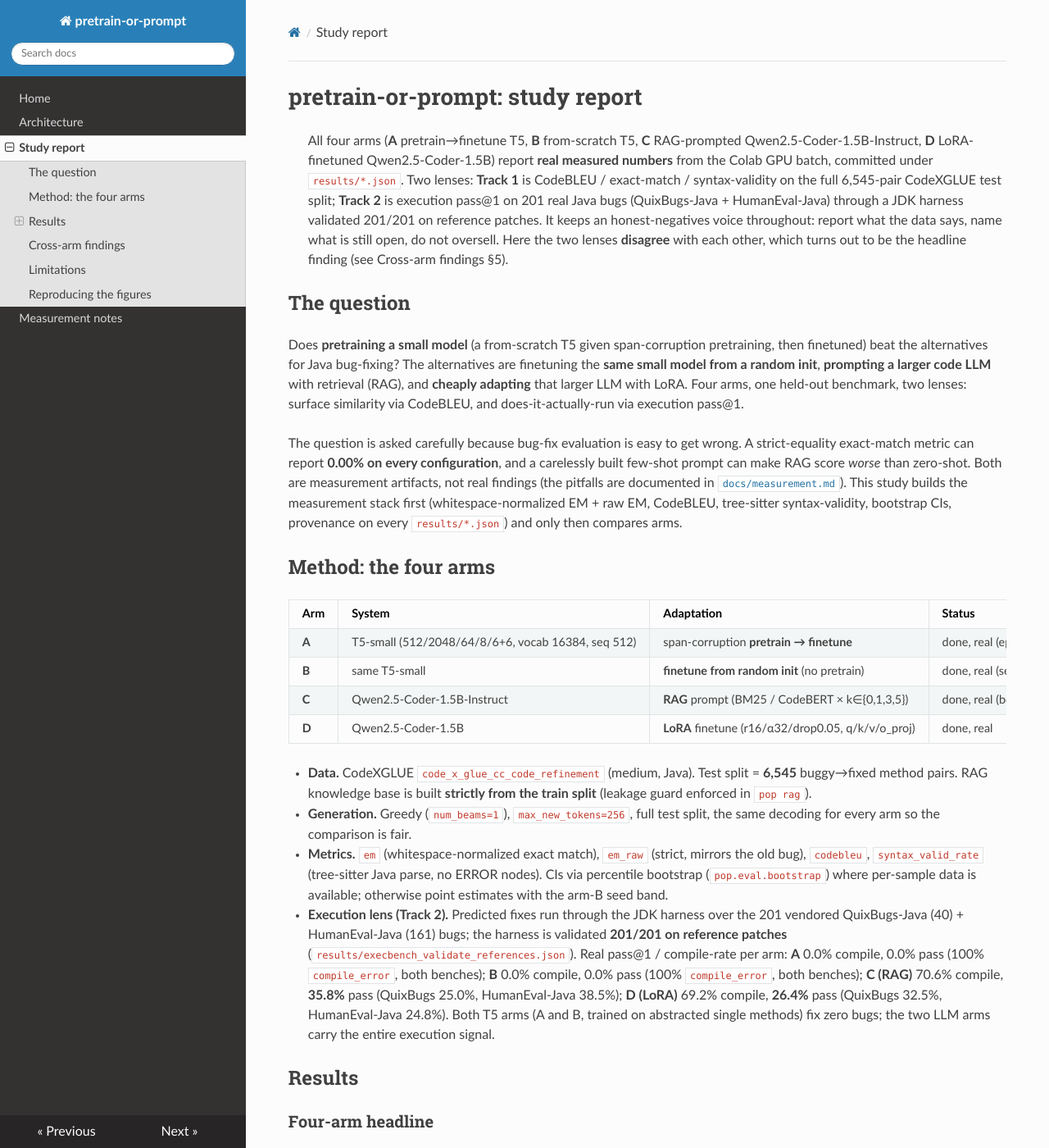
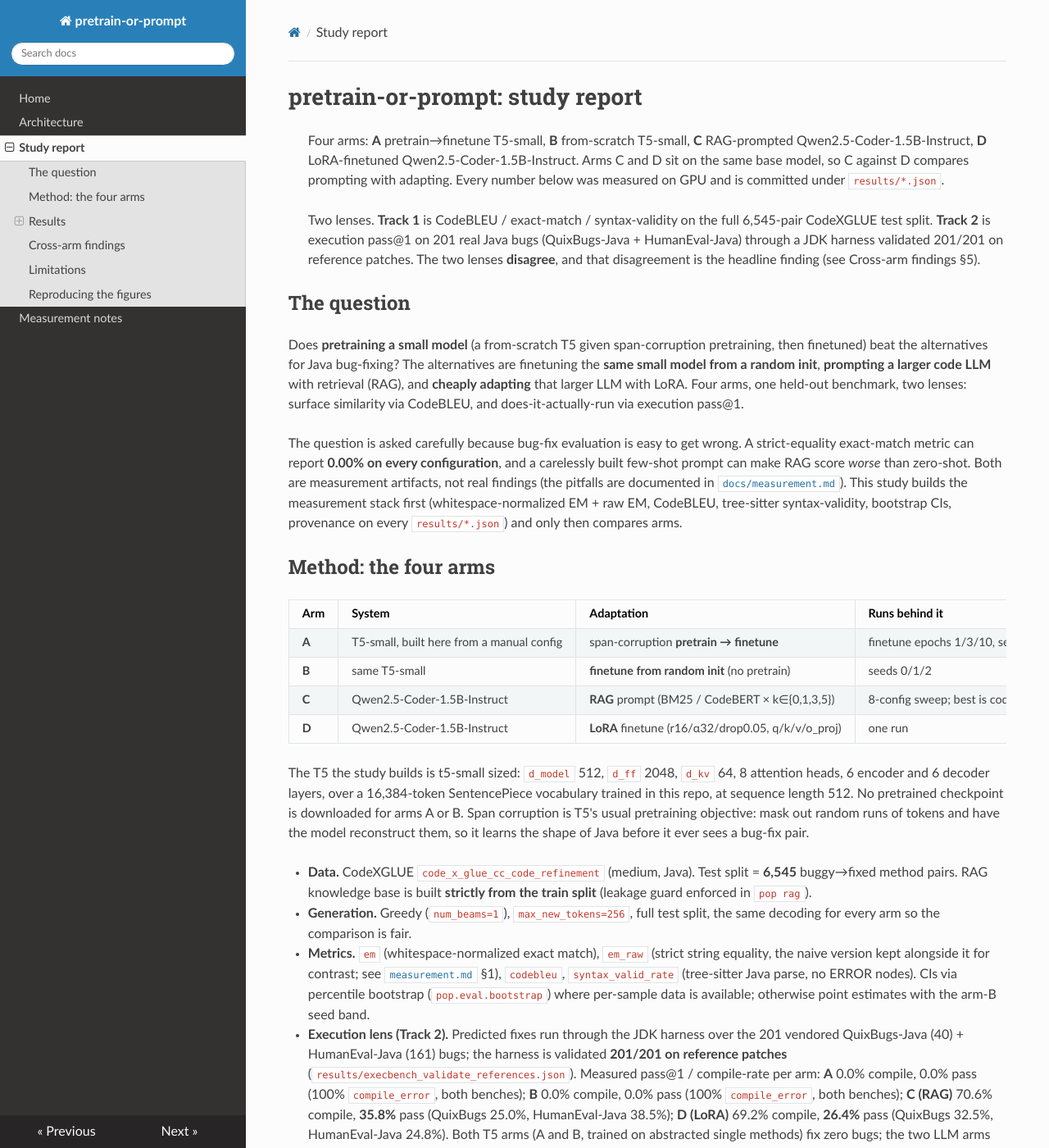
Before and after one commit to yib7/Strats-for-Bug-Fixing, an MkDocs documentation site: the page built from docs/report.md, in a window 1280 px wide and 1400 px high. Shown: the whole window at 82% size. Built offline with MkDocs 1.6.1, drawn with Linux system fonts in a browser that asks for light colours; some of the changed text lies outside the part shown.

Commit message:
docs: fix four wrong facts and explain the vocabulary once
Now that the repo is public and the site is served, a pass over everything a
reader actually sees.

Four things were wrong:

- Arm D was described as running on `Qwen2.5-Coder-1.5B` while arm C ran on
  `Qwen2.5-Coder-1.5B-Instruct`, in the report's table, the changelog and the
  credits. Every config in `configs/` names the Instruct checkpoint, including
  `lora_qwen.yaml`, so C and D share one base model. That is worth stating
  rather than hiding, since it makes C against D a prompting-vs-adapting
  comparison instead of a comparison of two different models.
- `gpu-reproduction.md` sized the T5 as T5-base in two runtime estimates and
  `smoke.yaml` repeated it. The factory builds d_model 512 / d_ff 2048 / d_kv 64
  / 8 heads / 6+6 layers, which is t5-small.
- The report claimed the committed PNGs "do not churn" on re-render, which the
  README had already been corrected to contradict: matplotlib rasterises text
  through its own freetype build, so the bytes differ across platforms. The
  report now says the same thing the README does.
- Finding 6 cited finding 2's EM range as 0-3 where finding 2 says 0-4. The
  committed counts run 0, 0, 3 for arm A and 2, 4, 3 for arm B, so 0-4 is right.

`pop smoke` was quoted at 8, 9 and 10 seconds in three different files; measured
8.5 s, so all three now say 9.

For clarity, the README gains a section defining the two scores and the four
terms that carry the whole result, because CodeBLEU, pass@1, RAG and LoRA were
load-bearing from the first bullet and explained nowhere. The site's landing page
gets the two-sentence version. The report's T5 row expanded "512/2048/64/8/6+6"
into labelled dimensions and glosses span corruption.

Voice: dropped the paragraph where the report described its own "honest-negatives
voice", which is a claim for the reader to make rather than the document; cut the
defensive "(real)" markers left over from when some arms were genuinely pending;
and rewrote the results manifest, where a Status column reading a checkmark on
every one of 36 rows carried no information.

````diff
--- a/docs/report.md
+++ b/docs/report.md
@@ -1,14 +1,14 @@
 # pretrain-or-prompt: study report
 
-> All four arms (**A** pretrain→finetune T5, **B** from-scratch T5,
-> **C** RAG-prompted Qwen2.5-Coder-1.5B-Instruct, **D** LoRA-finetuned Qwen2.5-Coder-1.5B)
-> report **real measured numbers** from the Colab GPU batch, committed under `results/*.json`.
-> Two lenses: **Track 1** is CodeBLEU / exact-match / syntax-validity on the full 6,545-pair
-> CodeXGLUE test split; **Track 2** is execution pass@1 on 201 real Java bugs (QuixBugs-Java +
-> HumanEval-Java) through a JDK harness validated 201/201 on reference patches. It keeps an
-> honest-negatives voice throughout: report what the data says, name what is still open, do not
-> oversell. Here the two lenses **disagree** with each other, which turns out to be the
-> headline finding (see Cross-arm findings §5).
+> Four arms: **A** pretrain→finetune T5-small, **B** from-scratch T5-small, **C** RAG-prompted
+> Qwen2.5-Coder-1.5B-Instruct, **D** LoRA-finetuned Qwen2.5-Coder-1.5B-Instruct. Arms C and D sit on
+> the same base model, so C against D compares prompting with adapting. Every number below was
+> measured on GPU and is committed under `results/*.json`.
+>
+> Two lenses. **Track 1** is CodeBLEU / exact-match / syntax-validity on the full 6,545-pair
+> CodeXGLUE test split. **Track 2** is execution pass@1 on 201 real Java bugs (QuixBugs-Java +
+> HumanEval-Java) through a JDK harness validated 201/201 on reference patches. The two lenses
+> **disagree**, and that disagreement is the headline finding (see Cross-arm findings §5).
 
 ## The question
 
@@ -27,25 +27,32 @@
 
 ## Method: the four arms
 
-| Arm | System | Adaptation | Status |
-|-----|--------|------------|--------|
-| **A** | T5-small (512/2048/64/8/6+6, vocab 16384, seq 512) | span-corruption **pretrain → finetune** | done, real (ep 1/3/10, seed 42) |
-| **B** | same T5-small | **finetune from random init** (no pretrain) | done, real (seeds 0/1/2) |
-| **C** | Qwen2.5-Coder-1.5B-Instruct | **RAG** prompt (BM25 / CodeBERT × k∈{0,1,3,5}) | done, real (best sweep config: codebert_k1) |
-| **D** | Qwen2.5-Coder-1.5B | **LoRA** finetune (r16/α32/drop0.05, q/k/v/o_proj) | done, real |
+| Arm | System | Adaptation | Runs behind it |
+|-----|--------|------------|----------------|
+| **A** | T5-small, built here from a manual config | span-corruption **pretrain → finetune** | finetune epochs 1/3/10, seed 42 |
+| **B** | same T5-small | **finetune from random init** (no pretrain) | seeds 0/1/2 |
+| **C** | Qwen2.5-Coder-1.5B-Instruct | **RAG** prompt (BM25 / CodeBERT × k∈{0,1,3,5}) | 8-config sweep; best is codebert_k1 |
+| **D** | Qwen2.5-Coder-1.5B-Instruct | **LoRA** finetune (r16/α32/drop0.05, q/k/v/o_proj) | one run |
+
+The T5 the study builds is t5-small sized: `d_model` 512, `d_ff` 2048, `d_kv` 64, 8 attention heads,
+6 encoder and 6 decoder layers, over a 16,384-token SentencePiece vocabulary trained in this repo,
+at sequence length 512. No pretrained checkpoint is downloaded for arms A or B. Span corruption is
+T5's usual pretraining objective: mask out random runs of tokens and have the model reconstruct
+them, so it learns the shape of Java before it ever sees a bug-fix pair.
 
 - **Data.** CodeXGLUE `code_x_glue_cc_code_refinement` (medium, Java). Test split = **6,545** buggy→fixed
   method pairs. RAG knowledge base is built **strictly from the train split** (leakage guard enforced
   in `pop rag`).
 - **Generation.** Greedy (`num_beams=1`), `max_new_tokens=256`, full test split, the same decoding for
   every arm so the comparison is fair.
-- **Metrics.** `em` (whitespace-normalized exact match), `em_raw` (strict, mirrors the old bug),
+- **Metrics.** `em` (whitespace-normalized exact match), `em_raw` (strict string equality, the naive
+  version kept alongside it for contrast; see [`measurement.md`](measurement.md) §1),
   `codebleu`, `syntax_valid_rate` (tree-sitter Java parse, no ERROR nodes). CIs via percentile
   bootstrap (`pop.eval.bootstrap`) where per-sample data is available; otherwise point estimates with
   the arm-B seed band.
 - **Execution lens (Track 2).** Predicted fixes run through the JDK harness over the 201 vendored
   QuixBugs-Java (40) + HumanEval-Java (161) bugs; the harness is validated **201/201 on reference
-  patches** (`results/execbench_validate_references.json`). Real pass@1 / compile-rate per arm:
+  patches** (`results/execbench_validate_references.json`). Measured pass@1 / compile-rate per arm:
   **A** 0.0% compile, 0.0% pass (100% `compile_error`, both benches); **B** 0.0% compile, 0.0% pass
   (100% `compile_error`, both benches); **C (RAG)** 70.6% compile, **35.8%** pass (QuixBugs 25.0%,
   HumanEval-Java 38.5%); **D (LoRA)** 69.2% compile, **26.4%** pass (QuixBugs 32.5%, HumanEval-Java
@@ -60,11 +67,11 @@
 arm B's seed band and arm A's finetune-epoch trend shown as error bars and connected
 markers.](figures/four_arm_comparison.png)](figures/four_arm_comparison.png)
 
-*Figure 1, `docs/figures/four_arm_comparison.png`. All four arms are real. Arm B's error bar is the
-seed 0/1/2 band; the connected markers on arm A trace the finetune-epoch trend (1→3→10); arm C's bar
-is the best config from the retriever×k sweep (codebert_k1); arm D is the single LoRA run.*
+*Figure 1, `docs/figures/four_arm_comparison.png`. Arm B's error bar is the seed 0/1/2 band; the
+connected markers on arm A trace the finetune-epoch trend (1→3→10); arm C's bar is the best config
+from the retriever×k sweep (codebert_k1); arm D is the single LoRA run.*
 
-**Arm A, pretrain → finetune T5 (real).** CodeBLEU and syntax-validity both rise monotonically with
+**Arm A, pretrain → finetune T5.** CodeBLEU and syntax-validity both rise monotonically with
 finetune epochs; exact match is ~0 throughout (audited, see findings).
 
 | config | em | em (count) | codebleu | syntax_valid_rate | n |
@@ -73,7 +80,7 @@
 | A_ep3  | 0.0000 | 0/6545 | 0.4163 | 0.7911 | 6545 |
 | A_ep10 | 0.0005 | 3/6545 | 0.4770 | 0.9169 | 6545 |
 
-**Arm B, from-scratch T5 (real).** Ten epochs from random init, seed swept {0,1,2}. The seed spread is
+**Arm B, from-scratch T5.** Ten epochs from random init, seed swept {0,1,2}. The seed spread is
 tiny, which is what makes the A-vs-B comparison trustworthy rather than a single-seed fluke.
 
 | config | em | em (count) | codebleu | syntax_valid_rate | n |
@@ -83,7 +90,7 @@
 | B_seed2 | 0.0005 | 3/6545 | 0.4835 | 0.8949 | 6545 |
 | **B (mean ± band)** | n/a | n/a | **0.479** (0.476–0.484) | **0.885** (0.878–0.895) | 6545 |
 
-**Arm C, RAG Qwen (real).** Retriever × k sweep, 8 configs, all real (`results/rag_*_test.json`):
+**Arm C, RAG Qwen.** Retriever × k sweep, 8 configs (`results/rag_*_test.json`):
 
 | retriever | k | codebleu | syntax_valid_rate | em |
 |-----------|---|----------|--------------------|-----|
@@ -105,7 +112,7 @@
 k, with CodeBERT marginally ahead at the k1 optimum (0.6517 vs 0.6359). Retrieval helping rather than
 hurting is itself a finding, see Cross-arm finding 4.
 
-**Arm D, LoRA Qwen (real).** A single LoRA finetune (r16/α32/drop0.05 on q/k/v/o_proj) of the same
+**Arm D, LoRA Qwen.** A single LoRA finetune (r16/α32/drop0.05 on q/k/v/o_proj) of the same
 1.5B Qwen base scores **CodeBLEU 0.8543, syntax-valid 0.9366, EM 0.0947**
 (`results/lora_qwen_test.json`), the best arm on both CodeBLEU and EM by a wide margin: +0.20 CodeBLEU
 over arm C's best RAG config and +0.38 over the T5 arms, with an EM rate ~5x arm C's best (9.47% vs
@@ -119,7 +126,7 @@
 pairs for arms A and B, which track each other closely. Right, CodeBLEU against pretraining epochs
 (1, 3, 10) for arm A, essentially flat.](figures/scaling_curves.png)](figures/scaling_curves.png)
 
-*Figure 2, `docs/figures/scaling_curves.png`. Real data from `results/scaling_data.csv` (18 rows: 12
+*Figure 2, `docs/figures/scaling_curves.png`. Built from `results/scaling_data.csv` (18 rows: 12
 data-curve runs at train_n∈{1K,5K,15K}×seed{0,1} for arms A/B, plus the reused 52K/ep10 reference
 points, plus 2 pretrain-compute runs at pretrain-epoch∈{1,3}, plus the reused ep10 point).* Two curves:
 (left) CodeBLEU vs finetune `train_n` for arms A and B at 1K/5K/15K/~52K pairs; (right) CodeBLEU vs
@@ -139,9 +146,10 @@
 
 **Pretrain-compute curve: flat.** Finetuning arm A from pretrain checkpoints saved at
 pretrain-epoch 1/3/10 gives CodeBLEU **0.4688 / 0.4635 / 0.4770** (syntax-valid 0.897 / 0.904 /
-0.917), essentially flat across a 10x change in pretraining compute (epoch 3 isn't even
-monotonically between epoch 1 and epoch 10). More pretraining compute past epoch 1 buys
-**approximately nothing** on the downstream finetune metric.
+0.917), essentially flat across a 10x change in pretraining compute. The epoch-3 point does not even
+sit between the other two: it is the lowest of the three, so the small spread reads as noise rather
+than a trend. More pretraining compute past epoch 1 buys **approximately nothing** on the downstream
+finetune metric.
 
 ### Execution vs CodeBLEU
 
@@ -149,7 +157,7 @@
 at 35.8% despite a lower CodeBLEU than LoRA (D) at 26.4%, and the two T5 arms sit on top of each
 other at pass@1 = 0.](figures/execution_vs_codebleu.png)](figures/execution_vs_codebleu.png)
 
-*Figure 3, `docs/figures/execution_vs_codebleu.png`. Real per-arm execution predictions
+*Figure 3, `docs/figures/execution_vs_codebleu.png`. Per-arm execution predictions
 (`results/execbench_{A,B,C,D}.json`) plotted against each arm's Track-1 CodeBLEU.* Each arm is one
 point (x = CodeBLEU, y = execution pass@1). Arms A and B sit atop each other at pass@1 = 0.
 
@@ -167,8 +175,8 @@
 
 ## Cross-arm findings
 
-These are the findings the **real** committed four-arm data supports (1–3 are the A-vs-B story; 4–7
-bring in C and D). They are stated as honest negatives.
+What the committed four-arm data supports. Findings 1–3 are the A-vs-B story; 4–7 bring in C and D.
+Several of these are negative results, and they are reported as such.
 
 1. **Pretraining buys no measurable CodeBLEU benefit over from-scratch, at this scale.** A_ep10's
    CodeBLEU (0.477) sits *inside* arm B's seed-to-seed band (0.476–0.484). This is not a single-seed
@@ -264,5 +272,9 @@
 uv run python -m mkdocs build               # builds the static site
 ```
 
-The figure scripts are deterministic (headless Agg backend, point estimates + committed data), so
-re-running is safe and the committed PNGs do not churn.
+The figure scripts are deterministic (headless Agg backend, point estimates, committed data), so
+re-running them on the same machine reproduces the committed PNGs byte for byte. Across operating
+systems the bytes differ while the plot does not: matplotlib rasterises text through whichever
+freetype its wheel was built against, so a Linux or macOS re-render of the same numbers leaves the
+three figures showing as modified in `git status`. `git checkout docs/figures` restores the
+committed copies.
````
Also changed, not shown: other parts of docs/report.md (+1 -1 lines), CHANGELOG.md (+1 -1 lines), CREDITS.md (+2 -1 lines), README.md (+29 -5 lines), docs/gpu-reproduction.md (+2 -2 lines), docs/index.md (+13 -8 lines), docs/results-manifest.md (+73 -79 lines), 2 other files.
